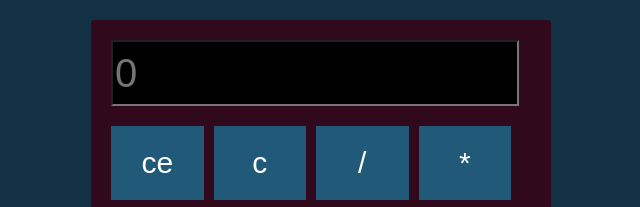
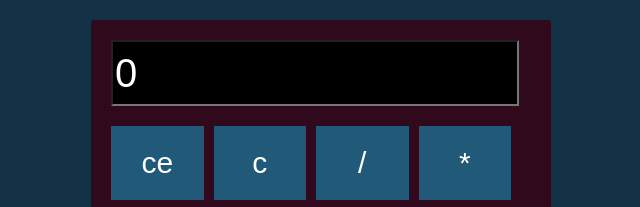
Before and after one commit to marksmirnow/project-calculator, a plain HTML site: page index.html in a window 1280 px wide. Shown: the top 207 px of the page, 319-959 px from the left. Drawn offline with Linux system fonts and the light colour scheme.

Commit message:
feat: modified index file

```diff
--- a/index.html
+++ b/index.html
@@ -13,7 +13,7 @@
 		<div class="container">
 			<div class="calc">
 				<div class="calc-display">
-					<input type="text" placeholder="0" id="display">
+					<input type="text" value="0" id="display">
 				</div>
 				<div class="calc-buttons">
 					<button class="btn clear-btn btn-hover-red" id="ce">ce</button>
```
